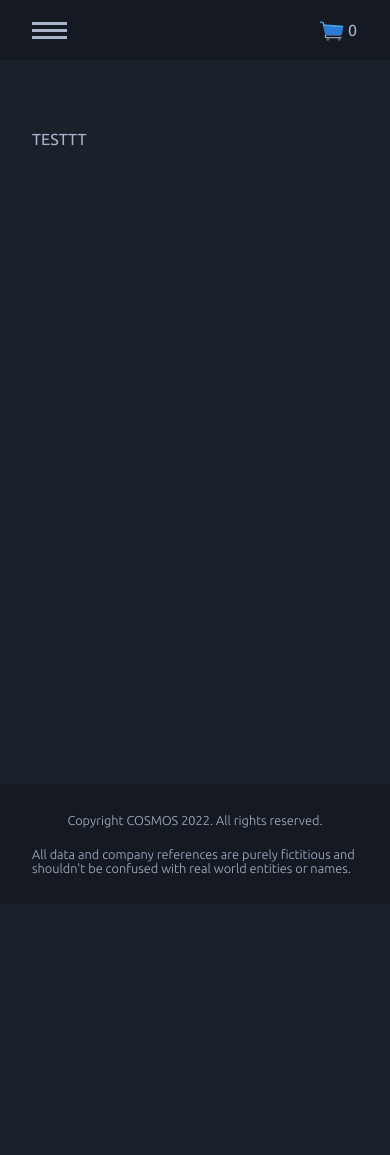
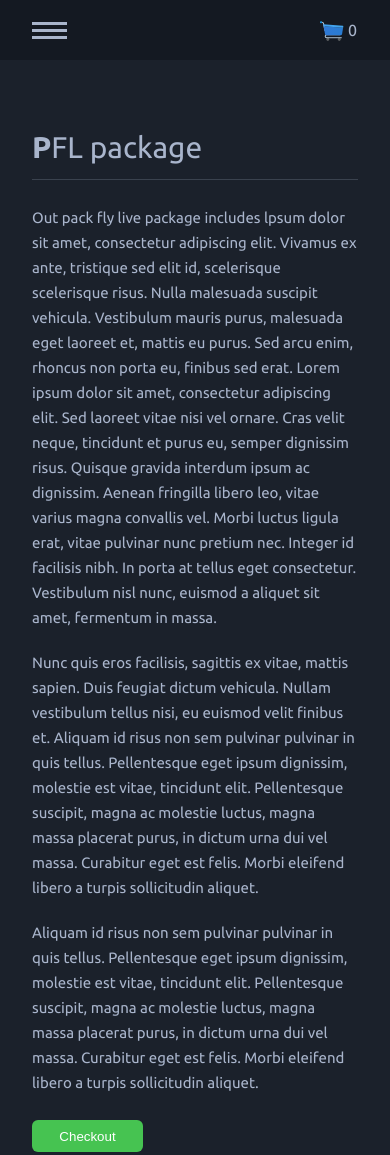
Before and after one commit to Xernaxe/Case-Project-Wavemyth, a plain HTML site: page index.html in a window 390 px wide. Shown: the top 1155 px of the page. Before the commit the page ends 904 px from the top, so only its background shows below. Drawn offline with Linux system fonts and the light colour scheme.

Commit message:
Package section mobile/desktop
Package section, should be good to go for both mobile and desktop

```diff
--- a/assets/scss/_mixins.scss
+++ b/assets/scss/_mixins.scss
@@ -1,10 +1,22 @@
 @mixin mainButton {
+	width: 111px;
+	height: 32px;
+	background-color: color(accentGreen);
+	color: color(textWhite);
+	border: none;
+	border-radius: 6px;
+	cursor: pointer;
 }
 
 @mixin flexItemsCenter($gapSize) {
 	display: flex;
 	align-items: center;
 	gap: $gapSize;
+}
+
+@mixin flexColumn {
+	display: flex;
+	flex-direction: column
 }
 
 @mixin desktopNav($gapSize) {
--- a/assets/scss/_navDesktop.scss
+++ b/assets/scss/_navDesktop.scss
@@ -38,7 +38,7 @@
 		cursor: pointer;
 	}
 
-	@media (max-width: 950px) {
+	@media (max-width: $breakpointFor-desktop) {
 		display: none;
 	}
 }
--- /dev/null
+++ b/assets/scss/_package.scss
@@ -0,0 +1,47 @@
+.package{
+  @include flexColumn;
+  gap: 2.1875rem;
+
+  .title{
+    @include flexColumn;
+    gap: 0.9rem;
+
+
+    &__h{
+      font-weight: weight(regular);
+      font-size: 1.87rem;
+      &-bold{
+        font-weight: weight(bold);
+      }
+    }
+    &__line{
+      width: clamp(300px, 38vw, 529px);
+      height: 1px;
+      background-color: #3A424E;
+      @media screen and (max-width: 750px){
+        width: 100%;
+      }
+
+    }
+  }
+
+  .body{
+    @include flexColumn;
+    gap: 1.875rem;
+    width: clamp(500px, 49vw,700px);
+    font-size: 0.9375rem;
+    line-height: 1.5625rem;
+    @media screen and (max-width: 750px){
+      width: 100%;
+      gap: 1.25rem
+    }
+  }
+
+  &__button{
+    @include mainButton;
+  }
+
+  @media screen and (max-width: 750px){
+    gap: 1.5625rem;
+  }
+}
--- a/assets/scss/main.scss
+++ b/assets/scss/main.scss
@@ -5,6 +5,7 @@
 @import "./navDesktop";
 @import "./navMobile";
 @import "./footer";
+@import "./package";
 
 body {
 	font-family: $primaryFont;
@@ -20,10 +21,11 @@ header {
 
 main {
 	display: flex;
+	flex-direction: column;
 	max-width: 1440px;
 	margin: auto;
 	padding: $yAxisSpacing $xAxisSpacing;
-	min-height: calc(100vh - 3.75rem * 2);
+	min-height: 100vh;
 	@media screen and (max-width: $breakpointFor-desktop) {
 			padding: $yAxisSpacing $xAxisSpacingMobile
 	}
--- a/index.html
+++ b/index.html
@@ -96,13 +96,53 @@
 			</nav>
 		</header>
 		<main>
+			<section class="package">
+				<div class="title">
+					<h2 class="title__h"><span class="title__h-bold">P</span>FL package</h2>
+					<div class="title__line"></div>
+				</div>
 
-			<p>TESTTT</p>
+				<div class="body">
+					<p class="body__p">
+						Out pack fly live package includes lpsum dolor sit amet, consectetur adipiscing elit.
+						Vivamus ex ante, tristique sed elit id, scelerisque scelerisque risus. Nulla malesuada
+						suscipit vehicula. Vestibulum mauris purus, malesuada eget laoreet et, mattis eu purus.
+						Sed arcu enim, rhoncus non porta eu, finibus sed erat. Lorem ipsum dolor sit amet,
+						consectetur adipiscing elit. Sed laoreet vitae nisi vel ornare. Cras velit neque,
+						tincidunt et purus eu, semper dignissim risus. Quisque gravida interdum ipsum ac
+						dignissim. Aenean fringilla libero leo, vitae varius magna convallis vel. Morbi luctus
+						ligula erat, vitae pulvinar nunc pretium nec. Integer id facilisis nibh. In porta at
+						tellus eget consectetur. Vestibulum nisl nunc, euismod a aliquet sit amet, fermentum in
+						massa.
+					</p>
+					<p class="body__p">
+						Nunc quis eros facilisis, sagittis ex vitae, mattis sapien. Duis feugiat dictum
+						vehicula. Nullam vestibulum tellus nisi, eu euismod velit finibus et. Aliquam id risus
+						non sem pulvinar pulvinar in quis tellus. Pellentesque eget ipsum dignissim, molestie
+						est vitae, tincidunt elit. Pellentesque suscipit, magna ac molestie luctus, magna massa
+						placerat purus, in dictum urna dui vel massa. Curabitur eget est felis. Morbi eleifend
+						libero a turpis sollicitudin aliquet.
+					</p>
+					<p class="body__p">
+						Aliquam id risus non sem pulvinar pulvinar in quis tellus. Pellentesque eget ipsum
+						dignissim, molestie est vitae, tincidunt elit. Pellentesque suscipit, magna ac molestie
+						luctus, magna massa placerat purus, in dictum urna dui vel massa. Curabitur eget est
+						felis. Morbi eleifend libero a turpis sollicitudin aliquet.
+					</p>
+				</div>
 
+				<button class="package__button">
+					Checkout
+				</button>
+
+			</section>
 		</main>
 		<footer class="footer">
 			<p class="footer__p-center">Copyright COSMOS 2022. All rights reserved.</p>
-			<p class="footer__p">All data and company references are purely fictitious and shouldn't be confused with real world entities or names.</p>
+			<p class="footer__p">
+				All data and company references are purely fictitious and shouldn't be confused with real
+				world entities or names.
+			</p>
 		</footer>
 	</body>
 </html>
```
Also changed, not shown: assets/css/main.css, 1 other file.
